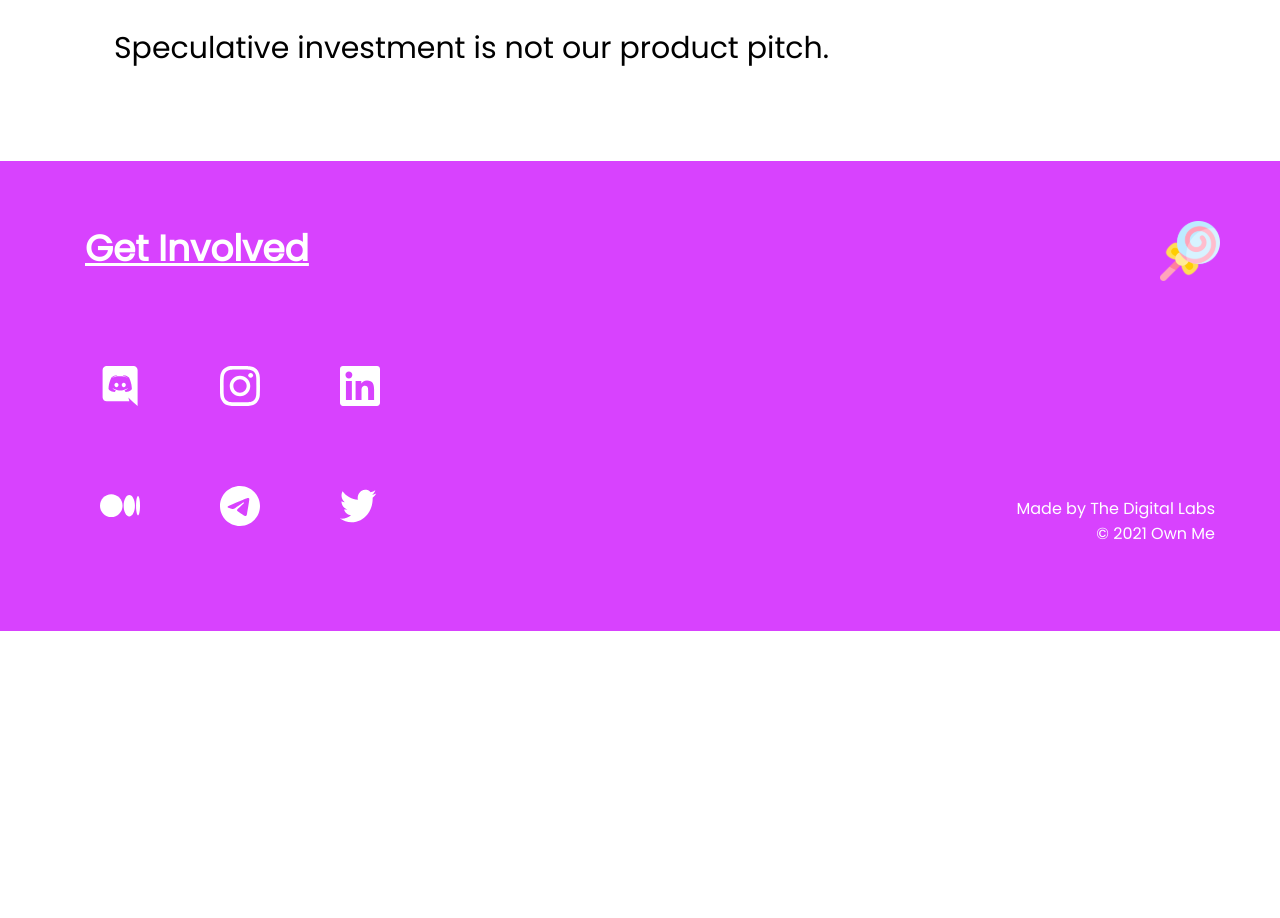
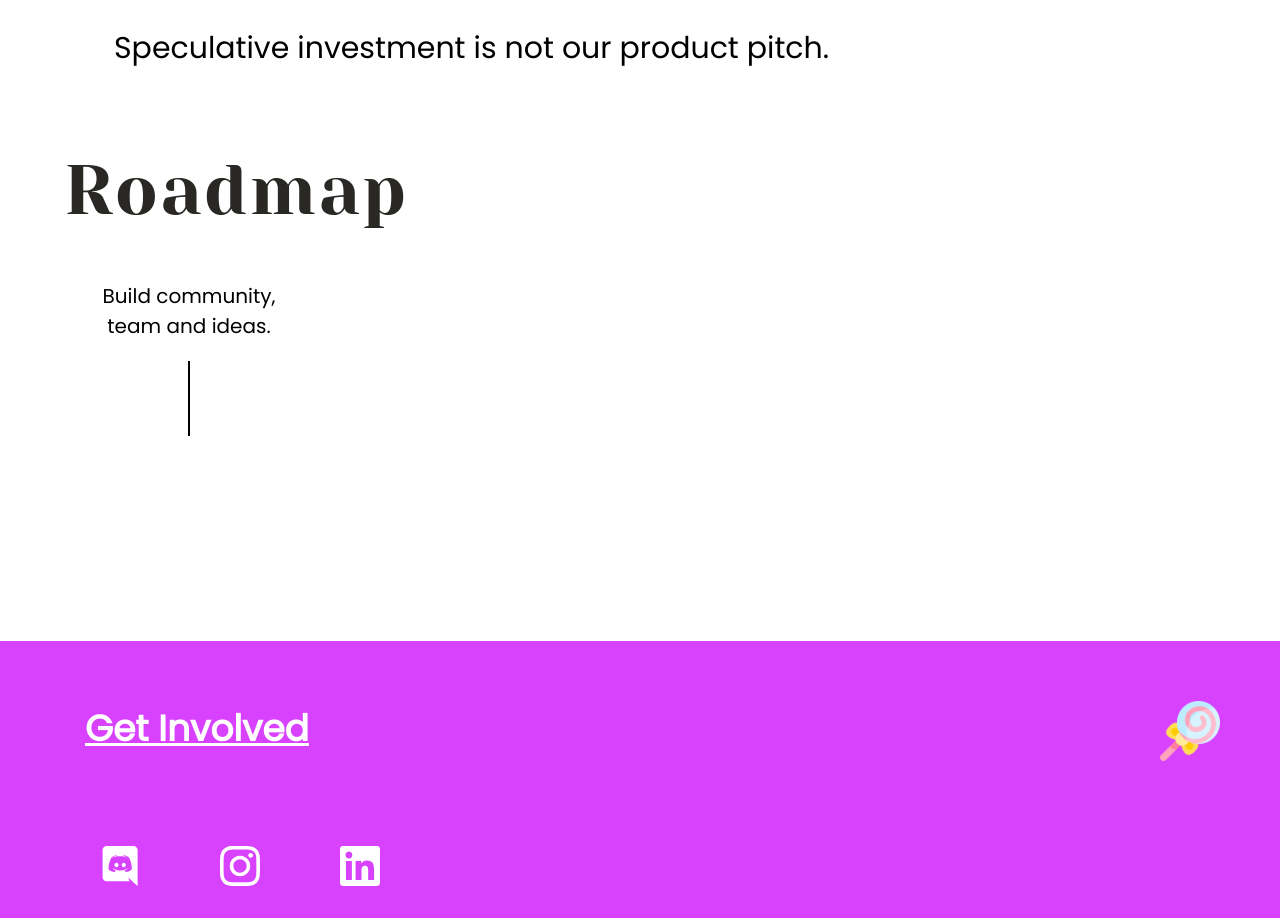
Before and after one commit to own-me/nude-promo, a React app: page / in a window 1280 px wide. Shown: the part 6000-6918 px from the top of the page. Before the commit the page ends 6631 px from the top, so only its background shows below. Built offline with nearby package versions, Linux system fonts and the light colour scheme.

Commit message:
roadmap component progress

```diff
--- a/App.tsx
+++ b/App.tsx
@@ -13,6 +13,7 @@ import Features from "./components/features/Features";
 import Footer from "./components/Footer";
 import GumballMachine from "./components/gumball-machine/GumballMachine";
 import TokenTalk from "./components/token-talk/TokenTalk";
+import Roadmap from "./components/Roadmap";
 
 function App() {
     return (
@@ -25,6 +26,7 @@ function App() {
                 <GumballMachine />
                 <Features />
                 <TokenTalk />
+                <Roadmap />
             </AppLayout>
             <Footer />
         </>
--- /dev/null
+++ b/components/Roadmap.tsx
@@ -0,0 +1,59 @@
+import React from "react";
+import styled from "styled-components";
+
+const RoadmapContainer = styled.div`
+    width: 100%;
+    height: 60%;
+`;
+
+const RoadmapHeader = styled.div`
+    font-family: Yeseva One, Open Sans;
+    font-size: 70px;
+    line-height: 2.0;
+    letter-spacing: 2.0;
+    color: #2A2825;
+    @media screen and (max-width: 1200px) {
+        font-size: 40px;
+    }
+`;
+
+const RoadmapItem = styled.div`
+    height: 200px;
+    width: 250px;
+`;
+
+const RoadmapItemText = styled.div`
+    padding: 20px;
+    font-family: Poppins, Open Sans;
+    font-size: 20px;
+    text-align: center;
+`;
+
+const RoadmapCandy = styled.img`
+
+`;
+
+const VerticalLineContainer = styled.div`
+    display: flex;
+    justify-content: center;
+    height: 75px;
+`;
+
+const VerticalLineSection = styled.div`
+    border-right: solid black 2px;
+    height: 100%;
+`;
+
+export default function Roadmap() {
+    return (
+        <RoadmapContainer>
+            <RoadmapHeader>Roadmap</RoadmapHeader>
+            <RoadmapItem>
+                <RoadmapItemText>Build community, team and ideas.</RoadmapItemText>
+                <VerticalLineContainer>
+                    <VerticalLineSection />
+                </VerticalLineContainer>
+            </RoadmapItem>
+        </RoadmapContainer>
+    );
+};
--- a/components/token-talk/TokenTalk.tsx
+++ b/components/token-talk/TokenTalk.tsx
@@ -30,7 +30,7 @@ const TokenTalkText = styled.div`
     font-size: 30px;
     text-align: left;
     margin: 50px 0px;
-    font-family: Poppins,Open Sans;
+    font-family: Poppins, Open Sans;
     padding: 0px 50px;
 
     @media screen and (max-width: 1200px) {
```
